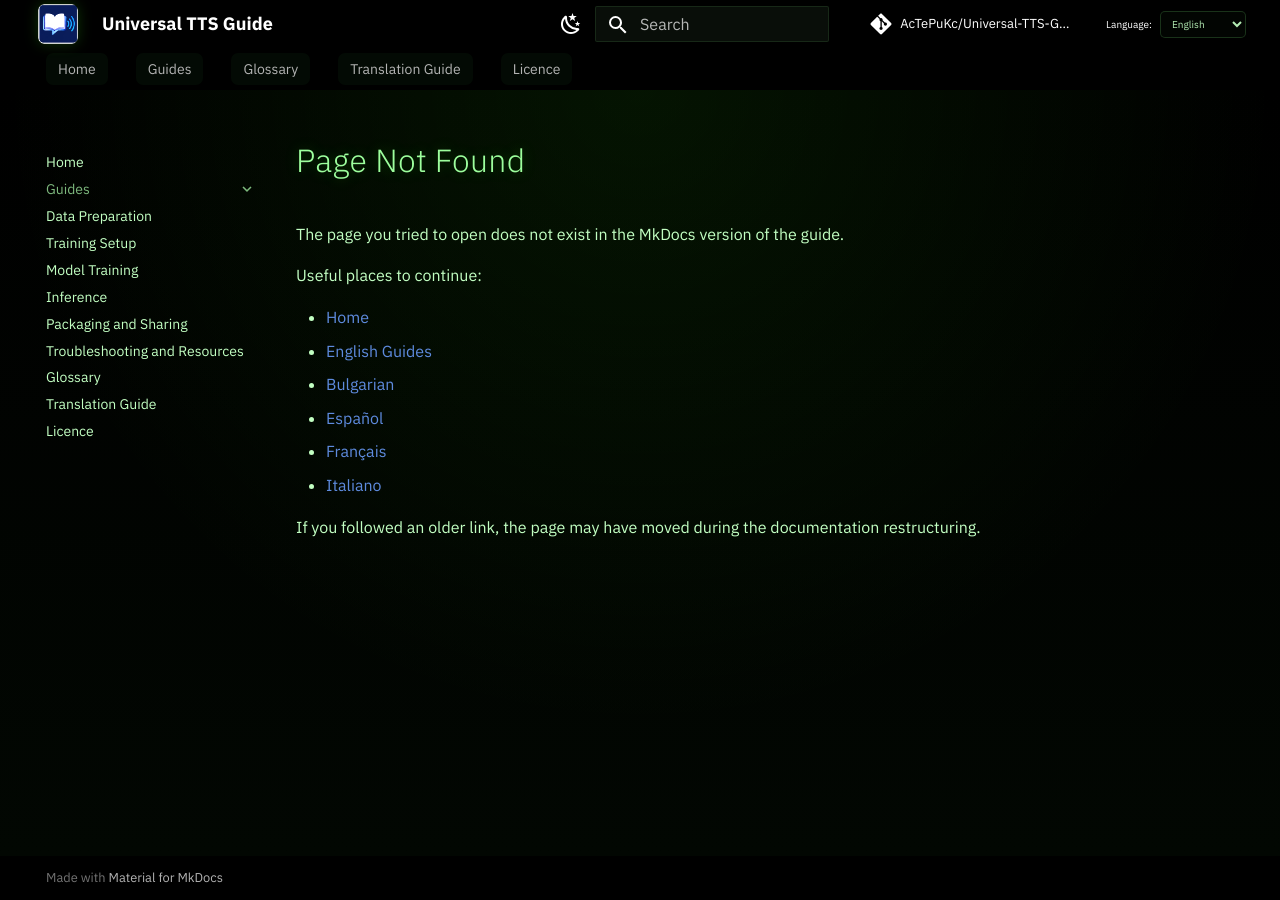
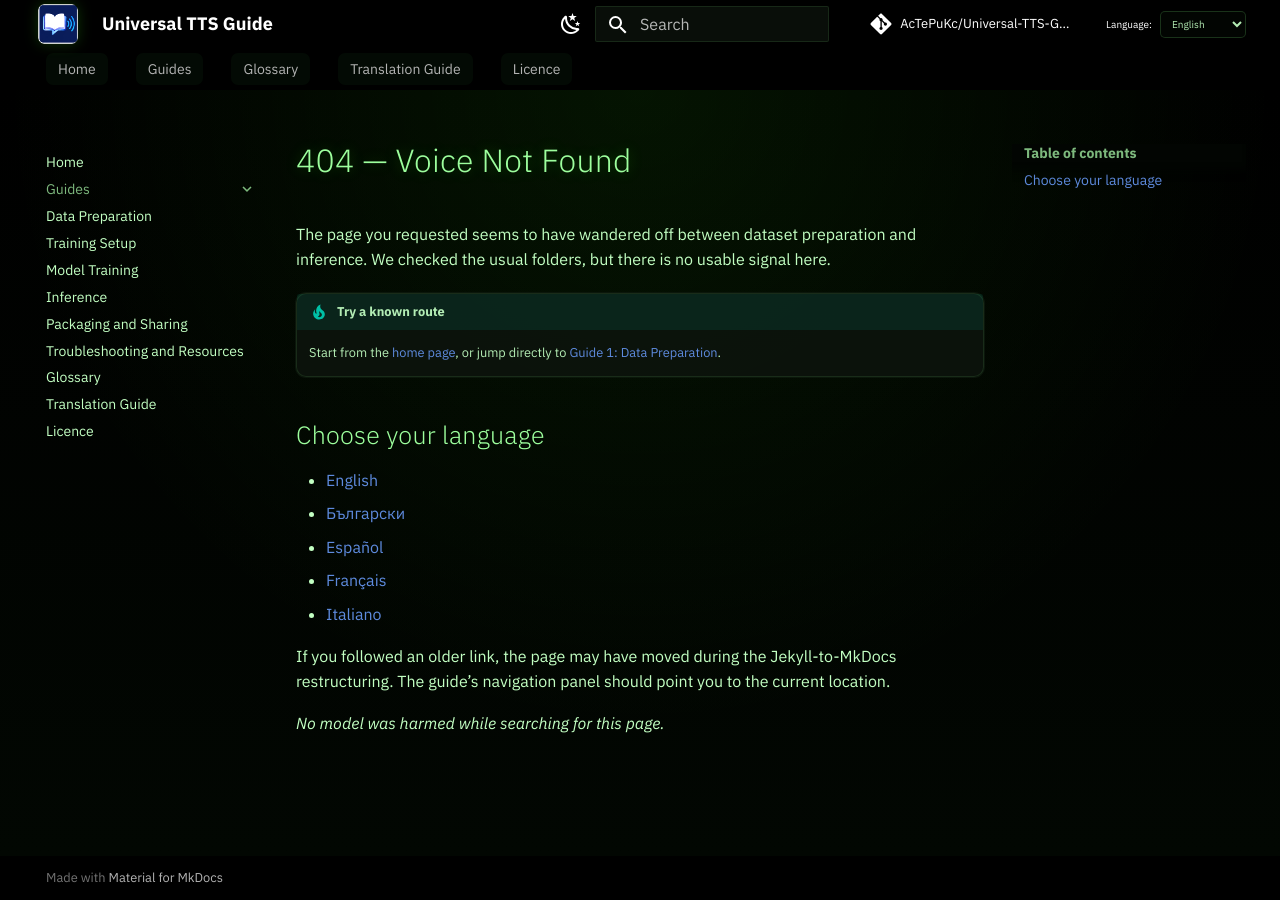
Before and after one commit to AcTePuKc/Universal-TTS-Guide, an MkDocs documentation site: the page built from docs/404.md, in a window 1280 px wide. Built offline with MkDocs 1.6.1 and Material for MkDocs 9.7.7, drawn with Linux system fonts in a browser that asks for light colours; comment, search, counter and statistics services are not loaded.

Commit message:
Improve the documentation 404 page

```diff
--- a/docs/404.md
+++ b/docs/404.md
@@ -1,14 +1,18 @@
-# Page Not Found
+# 404 — Voice Not Found
 
-The page you tried to open does not exist in the MkDocs version of the guide.
+The page you requested seems to have wandered off between dataset preparation and inference. We checked the usual folders, but there is no usable signal here.
 
-Useful places to continue:
+!!! tip "Try a known route"
+    Start from the [home page](index.md), or jump directly to [Guide 1: Data Preparation](guides/1-data-preparation.md).
 
-- [Home](index.md)
-- [English Guides](guides/1-data-preparation.md)
-- [Bulgarian](bg/index.md)
+## Choose your language
+
+- [English](index.md)
+- [Български](bg/index.md)
 - [Español](es/index.md)
 - [Français](fr/index.md)
 - [Italiano](it/index.md)
 
-If you followed an older link, the page may have moved during the documentation restructuring.
+If you followed an older link, the page may have moved during the Jekyll-to-MkDocs restructuring. The guide’s navigation panel should point you to the current location.
+
+_No model was harmed while searching for this page._
```
